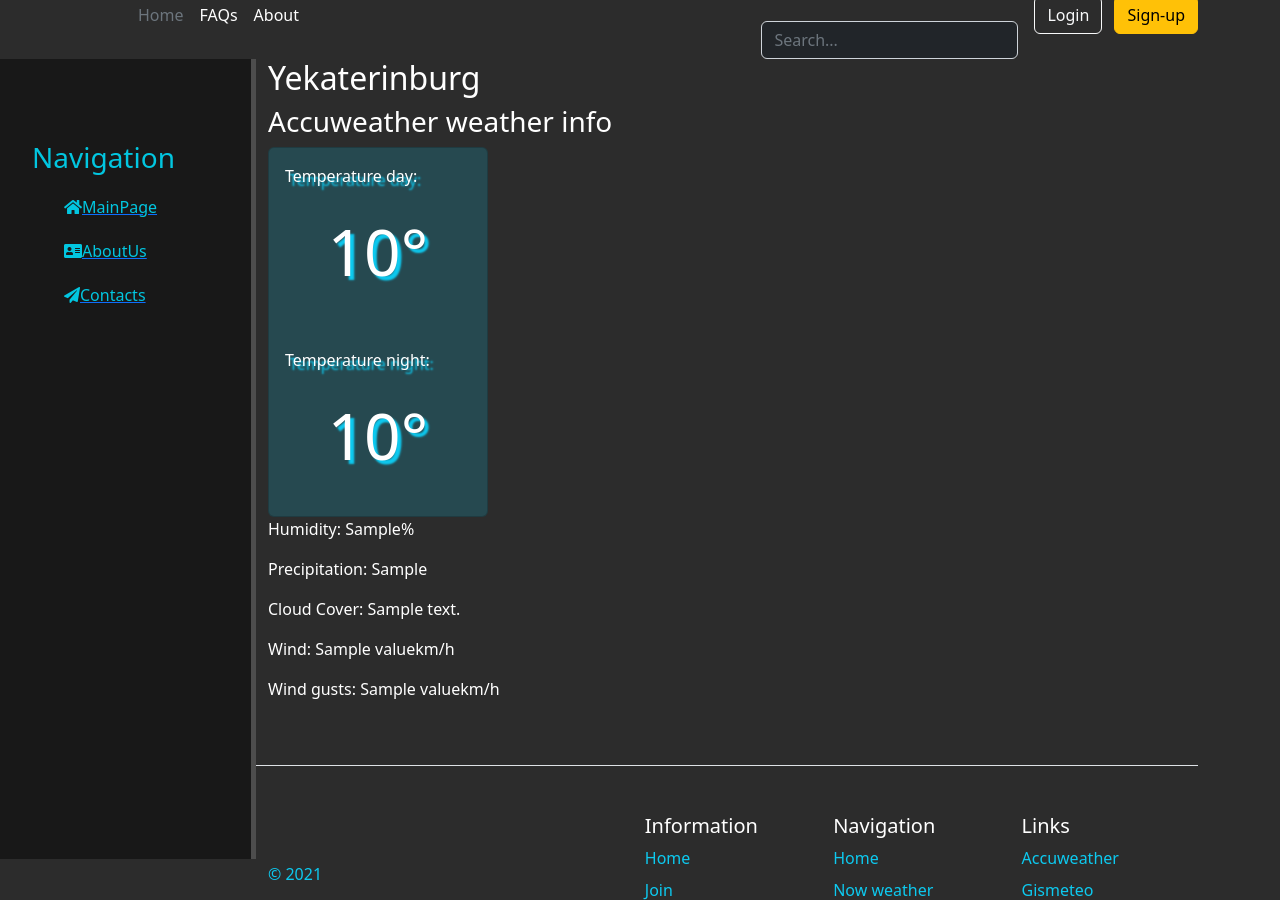
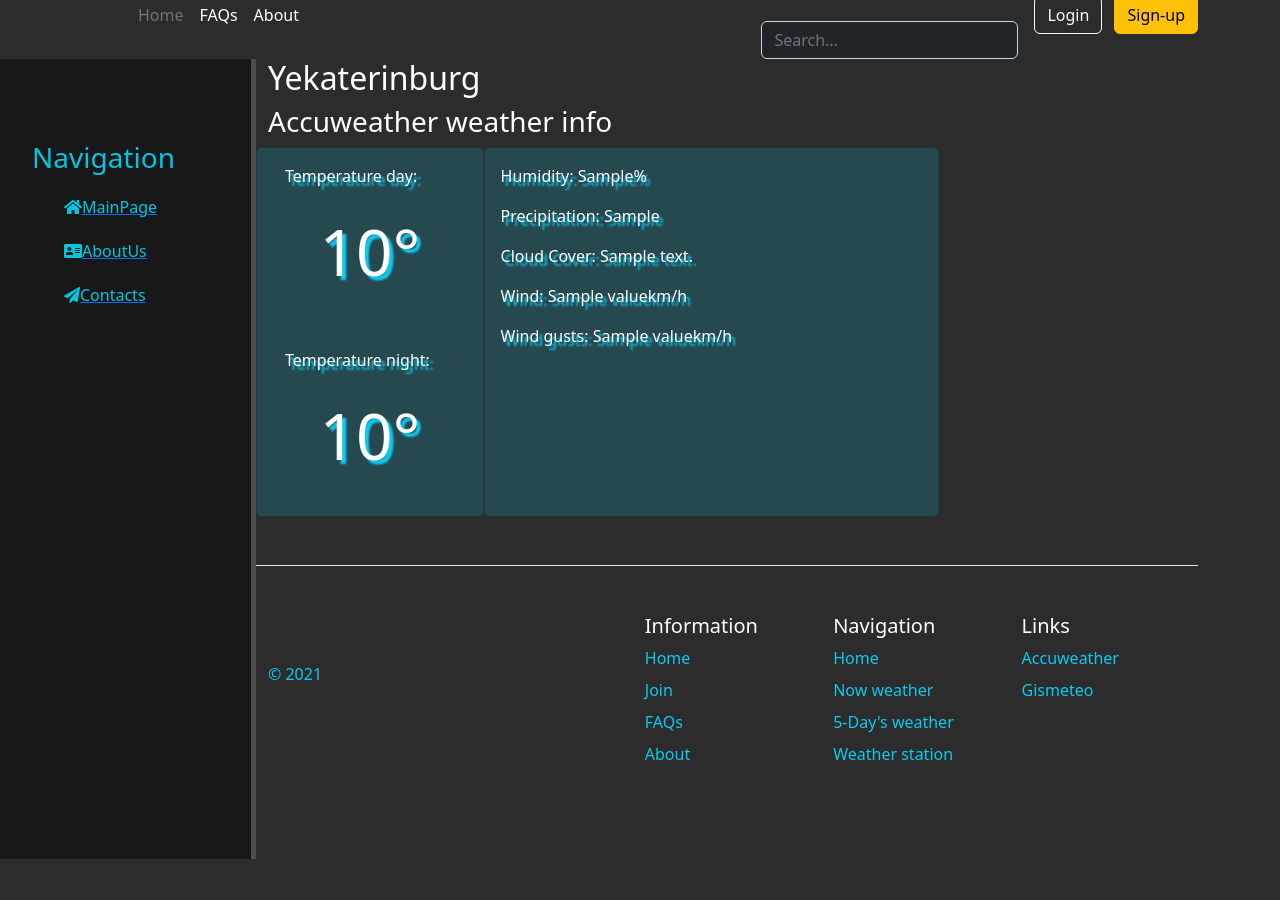
Before and after one commit to KostaSkolznev/meteohill, a Django app: page /accuweather/ in a window 1280 px wide. Shown: the part 29-929 px from the top of the page. After the commit the page ends 888 px from the top, so only its background shows below. Run offline with Django 4.2, Linux system fonts and the light colour scheme; a database or web service that is not in the repository returns one stand-in record (values such as "Sample title"); data that the repository does not hold is empty; some libraries are stand-ins or nearby versions.

Commit message:
put weather info to row, and add styles

```diff
--- a/main/templates/main/accuweather.html
+++ b/main/templates/main/accuweather.html
@@ -13,6 +13,7 @@
       <div>
         <h3>Accuweather weather info</h3>
       </div>
+      <div class="row">
         <div class="card col-md-4 col-sm-6">
           <div class="card-body">
             <p>Temperature day:</p>
@@ -23,7 +24,7 @@
             <p class="temperature-font text-center">{{ info.tempnight }}°</p>
           </div>
         </div>
-
+        <div class="card card-body col-md-8 col-sm-12">
           <div>
             <p>Humidity: {{ info.humidity }}%</p>
           </div>
@@ -40,6 +41,9 @@
             <p>Wind gusts: {{ info.windgust }}km/h</p>
           </div>
         </div>
+      </div>
+
+    </div>
     <div class="col-md-4 col-sm-12">
     </div>
   </div>
```
Lines whose indentation alone changed are shown as unchanged.
